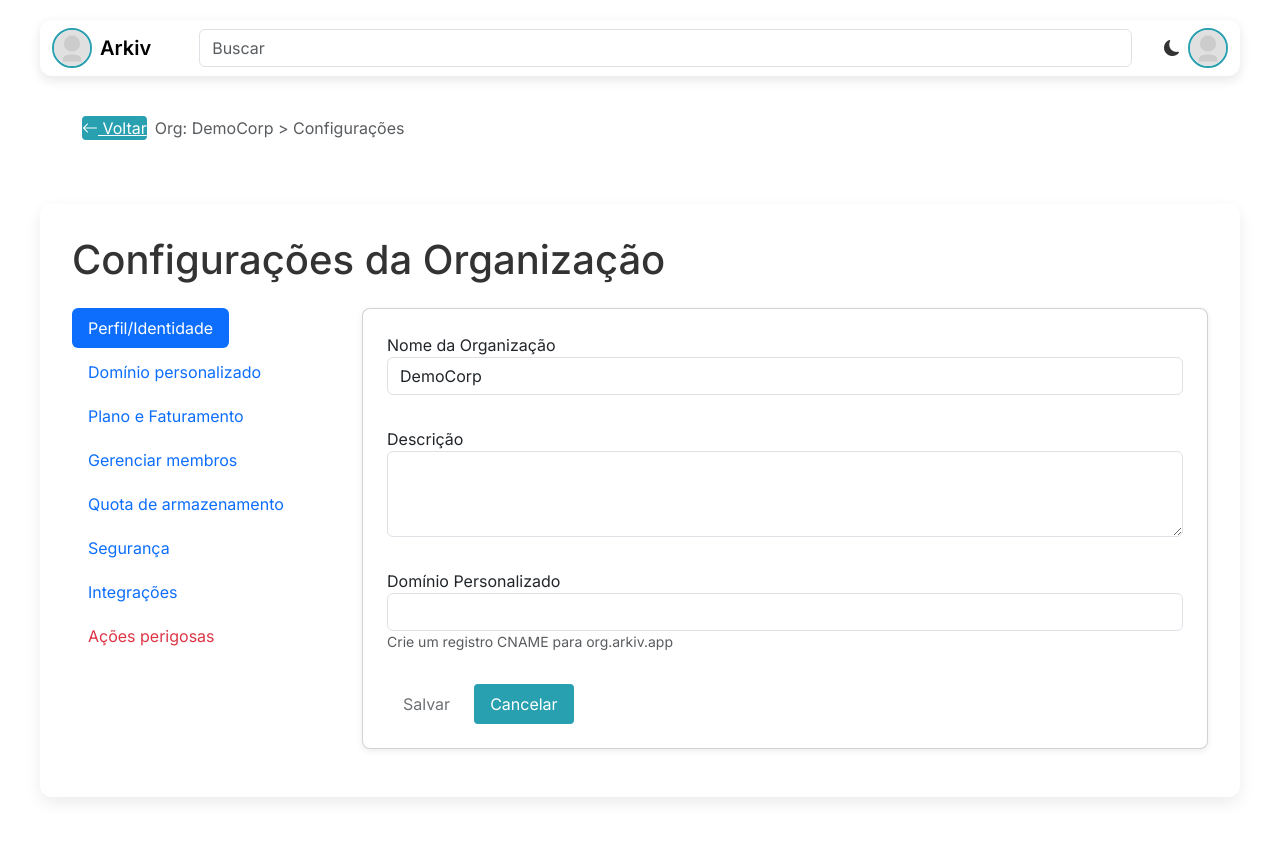
After one commit to BrunoRochaBelo/arkiv, a Flask app: page /org/settings in a window 1280 px wide. The commit adds this page. Run offline with Flask 3, Linux system fonts and the light colour scheme; a user stored in the database is signed in.

Commit message:
Add organization settings page

```diff
--- a/arkiv_app/__init__.py
+++ b/arkiv_app/__init__.py
@@ -41,6 +41,7 @@ def create_app(config_name='development'):
     from .search import search_bp
     from .reports import reports_bp
     from .admin import admin_bp
+    from .organization import organization_bp
 
     app.register_blueprint(main_bp)
     app.register_blueprint(api_bp)
@@ -52,6 +53,7 @@ def create_app(config_name='development'):
     app.register_blueprint(search_bp)
     app.register_blueprint(reports_bp)
     app.register_blueprint(admin_bp)
+    app.register_blueprint(organization_bp)
     csrf.exempt(api_bp)
 
     @app.after_request
--- a/arkiv_app/organization/__init__.py
+++ b/arkiv_app/organization/__init__.py
@@ -0,0 +1,5 @@
+from flask import Blueprint
+
+organization_bp = Blueprint('organization', __name__, url_prefix='/org')
+
+from . import routes  # noqa: E402,F401
--- /dev/null
+++ b/arkiv_app/organization/forms.py
@@ -0,0 +1,10 @@
+from flask_wtf import FlaskForm
+from wtforms import StringField, TextAreaField, SubmitField
+from wtforms.validators import DataRequired
+
+
+class OrganizationForm(FlaskForm):
+    name = StringField('Nome da Organização', validators=[DataRequired()])
+    description = TextAreaField('Descrição')
+    custom_domain = StringField('Domínio Personalizado')
+    submit = SubmitField('Salvar')
--- /dev/null
+++ b/arkiv_app/organization/routes.py
@@ -0,0 +1,43 @@
+from flask import render_template, abort, redirect, url_for, flash
+from flask_login import login_required, current_user
+
+from ..extensions import db
+from ..models import Asset, Library
+from ..utils import current_org_id
+from .forms import OrganizationForm
+from . import organization_bp
+
+
+@organization_bp.route('/settings', methods=['GET', 'POST'])
+@login_required
+def settings():
+    membership = current_user.memberships[0] if current_user.memberships else None
+    if not membership or membership.role not in ('OWNER', 'MANAGER'):
+        abort(403)
+
+    org = membership.organization
+    form = OrganizationForm(name=org.name)
+
+    if form.validate_on_submit():
+        org.name = form.name.data
+        db.session.commit()
+        flash('Configurações salvas')
+        return redirect(url_for('organization.settings'))
+
+    used_storage = (
+        db.session.query(db.func.sum(Asset.size))
+        .join(Library)
+        .filter(Library.org_id == org.id)
+        .scalar()
+        or 0
+    )
+    quota = org.plan.storage_quota_gb * 1024 * 1024 * 1024
+
+    return render_template(
+        'organization/settings.html',
+        form=form,
+        org=org,
+        used_storage=used_storage,
+        quota=quota,
+        title='Configurações da Organização',
+    )
--- a/arkiv_app/templates/home.html
+++ b/arkiv_app/templates/home.html
@@ -50,7 +50,7 @@
     </a>
   </div>
   <div class="col-6 col-sm-4 col-md-2">
-    <a href="#" class="card quick-link shadow-soft h-100" aria-label="Configurações da Organização">
+    <a href="{{ url_for('organization.settings') }}" class="card quick-link shadow-soft h-100" aria-label="Configurações da Organização">
       <div class="card-body">
         <i class="bi bi-gear-fill display-6 text-accent"></i>
         <h6 class="mt-2 mb-0">Configurações</h6>
--- /dev/null
+++ b/arkiv_app/templates/organization/settings.html
@@ -0,0 +1,92 @@
+{% extends 'base.html' %}
+{% block breadcrumb %}
+<span class="text-muted">Org: {{ org.name }} &gt; Configurações</span>
+{% endblock %}
+{% block content %}
+<h1 class="mb-4">Configurações da Organização</h1>
+<div class="row">
+  <div class="col-md-3 mb-3">
+    <ul class="nav nav-pills flex-md-column gap-1" id="settingsTabs" role="tablist">
+      <li class="nav-item" role="presentation">
+        <button class="nav-link active" id="tab-profile-tab" data-bs-toggle="tab" data-bs-target="#tab-profile" type="button" role="tab">Perfil/Identidade</button>
+      </li>
+      <li class="nav-item" role="presentation">
+        <button class="nav-link" id="tab-domain-tab" data-bs-toggle="tab" data-bs-target="#tab-domain" type="button" role="tab">Domínio personalizado</button>
+      </li>
+      <li class="nav-item" role="presentation">
+        <button class="nav-link" id="tab-plan-tab" data-bs-toggle="tab" data-bs-target="#tab-plan" type="button" role="tab">Plano e Faturamento</button>
+      </li>
+      <li class="nav-item" role="presentation">
+        <button class="nav-link" id="tab-members-tab" data-bs-toggle="tab" data-bs-target="#tab-members" type="button" role="tab">Gerenciar membros</button>
+      </li>
+      <li class="nav-item" role="presentation">
+        <button class="nav-link" id="tab-storage-tab" data-bs-toggle="tab" data-bs-target="#tab-storage" type="button" role="tab">Quota de armazenamento</button>
+      </li>
+      <li class="nav-item" role="presentation">
+        <button class="nav-link" id="tab-security-tab" data-bs-toggle="tab" data-bs-target="#tab-security" type="button" role="tab">Segurança</button>
+      </li>
+      <li class="nav-item" role="presentation">
+        <button class="nav-link" id="tab-integrations-tab" data-bs-toggle="tab" data-bs-target="#tab-integrations" type="button" role="tab">Integrações</button>
+      </li>
+      <li class="nav-item" role="presentation">
+        <button class="nav-link text-danger" id="tab-danger-tab" data-bs-toggle="tab" data-bs-target="#tab-danger" type="button" role="tab">Ações perigosas</button>
+      </li>
+    </ul>
+  </div>
+  <div class="col-md-9">
+    <div class="tab-content" id="settingsContent">
+      <div class="tab-pane fade show active" id="tab-profile" role="tabpanel">
+        <form method="post" class="card guarded-form">
+          {{ form.hidden_tag() }}
+          <div class="field mb-3">{{ form.name.label }} {{ form.name(class_='form-control', required=True) }}</div>
+          <div class="field mb-3">{{ form.description.label }} {{ form.description(class_='form-control', rows=3) }}</div>
+          <div class="field mb-3">{{ form.custom_domain.label }} {{ form.custom_domain(class_='form-control') }}
+            <small class="text-muted">Crie um registro CNAME para org.arkiv.app</small>
+          </div>
+          <div class="d-flex gap-2">
+            {{ form.submit(class_='btn btn-accent') }}
+            <button type="reset" class="btn btn-outline-secondary btn-cancel">Cancelar</button>
+          </div>
+        </form>
+      </div>
+      <div class="tab-pane fade" id="tab-domain" role="tabpanel">
+        <p>Configure seu domínio personalizado apontando para <code>org.arkiv.app</code>.</p>
+      </div>
+      <div class="tab-pane fade" id="tab-plan" role="tabpanel">
+        <div class="card p-3">
+          <h5 class="mb-2">Plano atual: {{ org.plan.name }}</h5>
+          <p class="mb-3">Armazenamento incluso: {{ org.plan.storage_quota_gb }}GB</p>
+          <a href="#" class="btn btn-outline-accent">Alterar plano</a>
+        </div>
+      </div>
+      <div class="tab-pane fade" id="tab-members" role="tabpanel">
+        <p>{{ org.members|length }} membros cadastrados.</p>
+        <a href="#" class="btn btn-outline-accent">Gerenciar membros</a>
+      </div>
+      <div class="tab-pane fade" id="tab-storage" role="tabpanel">
+        <p>{{ (used_storage/1024/1024/1024)|round(2) }}GB de {{ org.plan.storage_quota_gb }}GB usados</p>
+        <div class="progress mb-2" style="height: 20px;">
+          <div class="progress-bar" role="progressbar" style="width: {{ (used_storage/quota*100)|round(2) }}%" aria-valuenow="{{ (used_storage/quota*100)|round(0) }}" aria-valuemin="0" aria-valuemax="100"></div>
+        </div>
+        <a href="#" class="btn btn-outline-accent">Upgrade de espaço</a>
+      </div>
+      <div class="tab-pane fade" id="tab-security" role="tabpanel">
+        <p>2FA {{ 'ativado' if current_user.mfa_enabled else 'desativado' }}.</p>
+        <p>Política de senha: mínimo 8 caracteres.</p>
+      </div>
+      <div class="tab-pane fade" id="tab-integrations" role="tabpanel">
+        <p>Nenhuma integração configurada.</p>
+      </div>
+      <div class="tab-pane fade" id="tab-danger" role="tabpanel">
+        <div class="card p-3">
+          <p class="text-danger">Estas ações são irreversíveis.</p>
+          <button class="btn btn-outline-danger">Excluir organização</button>
+          <button class="btn btn-outline-warning ms-2">Exportar dados</button>
+        </div>
+      </div>
+    </div>
+  </div>
+</div>
+{% from 'components/form_dirty_guard.html' import guard %}
+{{ guard() }}
+{% endblock %}
```
